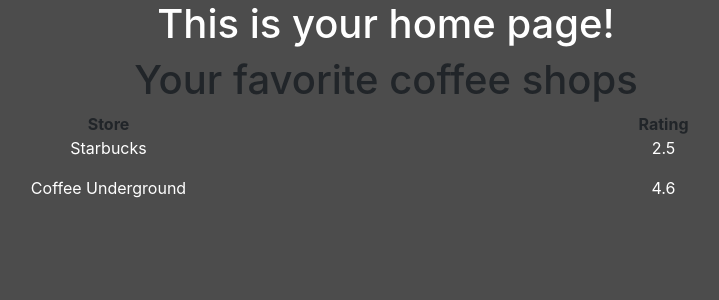
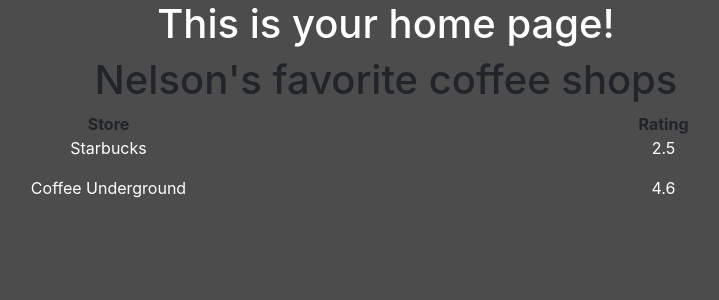
Before and after one commit to sicness9/BrewReview, a Flask app: page /home in a window 1280 px wide. Shown: the part 56-356 px from the top of the page, without its empty margins (254-973 px from the left). Run offline with Flask 2, Linux system fonts and the light colour scheme; a user stored in the database is signed in; data comes from the database, SQL or seed files in the repository; some libraries are stand-ins or nearby versions.

Commit message:
Change the user home to show the name of the user

```diff
--- a/website/templates/home.html
+++ b/website/templates/home.html
@@ -6,7 +6,7 @@
 
 </div>
 
-<h1 align="center">Your favorite coffee shops</h1>
+<h1 align="center">{{ user.name }}'s favorite coffee shops</h1>
 
 <div align="center" class="container">
   <div class="row">
```
